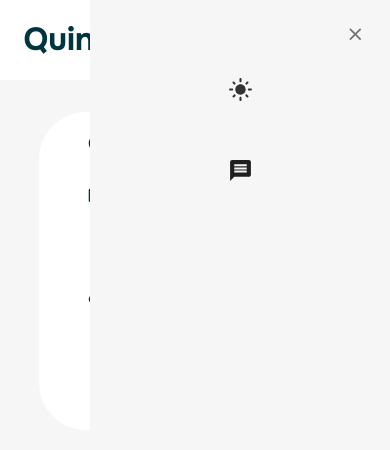
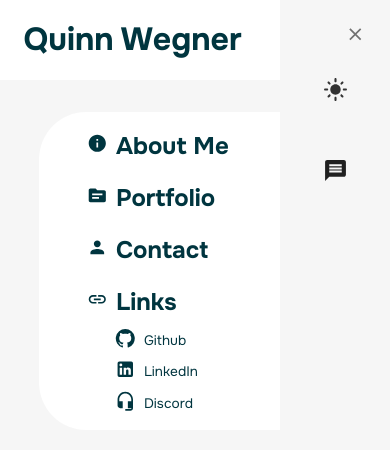
Before and after one commit to oQvinn/PersonalWebsite, a React (Create React App) app in the folder client/: page / in a window 390 px wide. Both pictures are taken after a click on the button 348 px from the left and 40 px from the top of the page. Shown: the top 450 px of the page. Built offline with nearby package versions, Linux system fonts and the light colour scheme.

Commit message:
Minor tweaks

```diff
--- a/client/src/scenes/header/header.jsx
+++ b/client/src/scenes/header/header.jsx
@@ -82,8 +82,8 @@ const Header = () => {
           bottom="0"
           height="100%"
           zIndex="10"
-          maxWidth="500px"
-          minWidth="300px"
+          maxWidth="110px"
+          minWidth="110px"
           backgroundColor={background}
         >
           {/* CLOSE ICON */}
```
